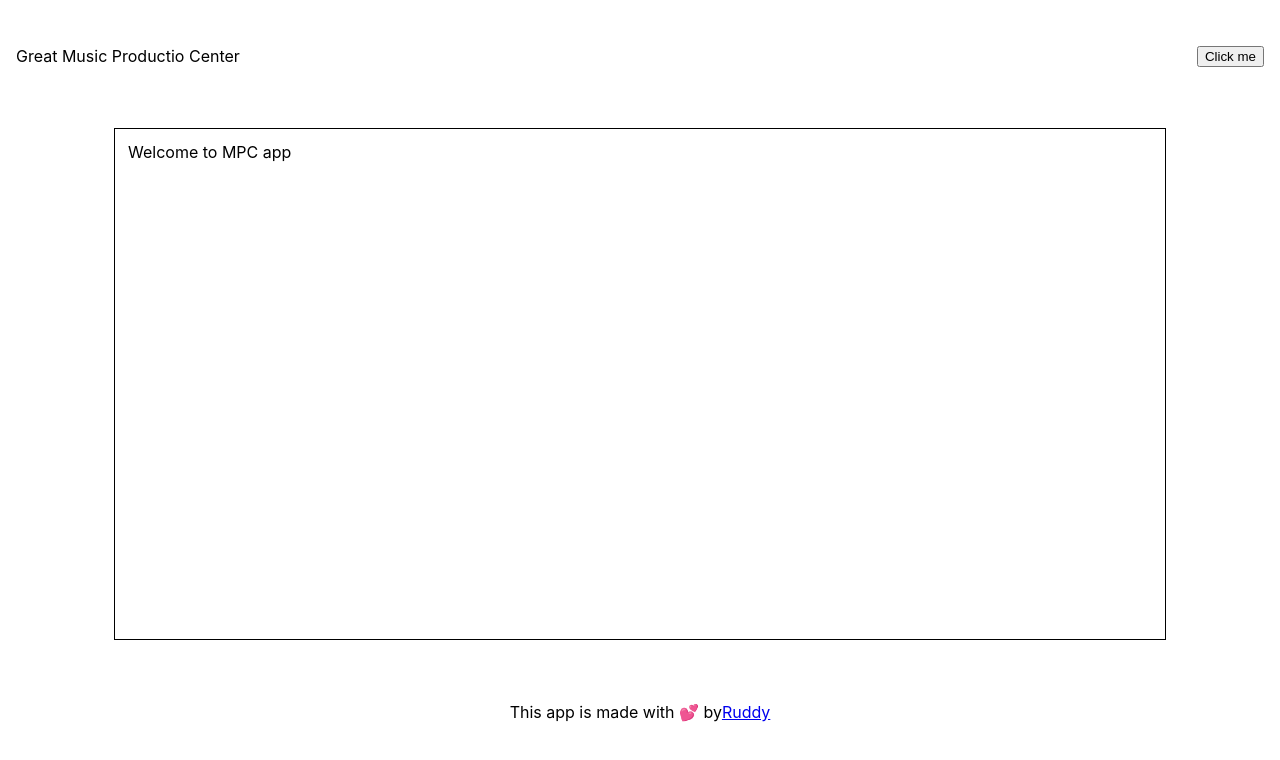
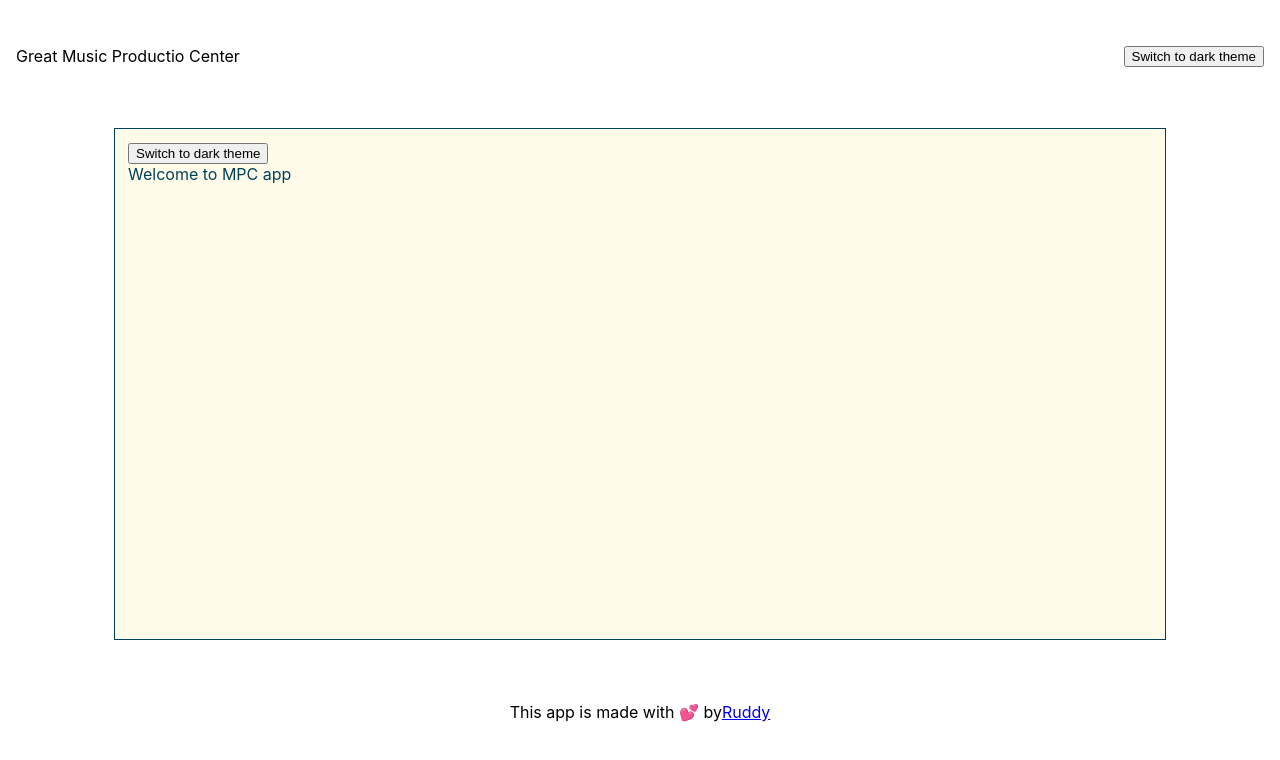
Before and after one commit to ruddymarc/studi-project-react-music-production-center, a React (Create React App) app: page / in a window 1280 px wide. Shown: the top 760 px of the page. Built offline with nearby package versions, Linux system fonts and the light colour scheme.

Commit message:
provide light or dark theme for elements

```diff
--- a/src/components/ui/Header.js
+++ b/src/components/ui/Header.js
@@ -1,11 +1,11 @@
 import React from 'react';
 import styled from 'styled-components';
 
-export default function Header() {
+export default function Header({ action }) {
   return (
     <Wrapper>
       <h1>Great Music Productio Center</h1>
-      <button>Click me</button>
+      { action }
     </Wrapper>
   )
 }
--- a/src/components/ui/Layout.js
+++ b/src/components/ui/Layout.js
@@ -1,15 +1,29 @@
-import React from 'react';
-import styled from 'styled-components';
+import React, { useState } from 'react';
+import styled, { ThemeProvider } from 'styled-components';
+import lightTheme from './themes/light.json';
+import darkTheme from './themes/dark.json';
 import Footer from './Footer';
 import Header from './Header';
 
 export default function Layout({ children }) {
+  const [isLight, setIsLight] = useState(true)
+  const toggleTheme = () => { setIsLight(!isLight) }
+  const changTheme = (
+    <button onClick={toggleTheme}>
+      Switch to { isLight ? 'dark' : 'light' } theme
+    </button>
+  )
   return (
-    <Wrapper>
-      <Header />
-      <Main>{ children }</Main>
-      <Footer />
-    </Wrapper>
+    <ThemeProvider theme={isLight ? lightTheme : darkTheme}>
+      <Wrapper>
+        <Header action={changTheme} />
+        <Main>
+          { changTheme }
+          { children }
+        </Main>
+        <Footer />
+      </Wrapper>
+    </ThemeProvider>
   )
 }
 
@@ -27,4 +41,7 @@ const Main = styled.div`
   margin: auto;
   padding: .8rem;
   border: thin solid;
+
+  background: ${(props) => props.theme.backgroundColor};
+  color: ${(props) => props.theme.mainColor};
 `;
```
